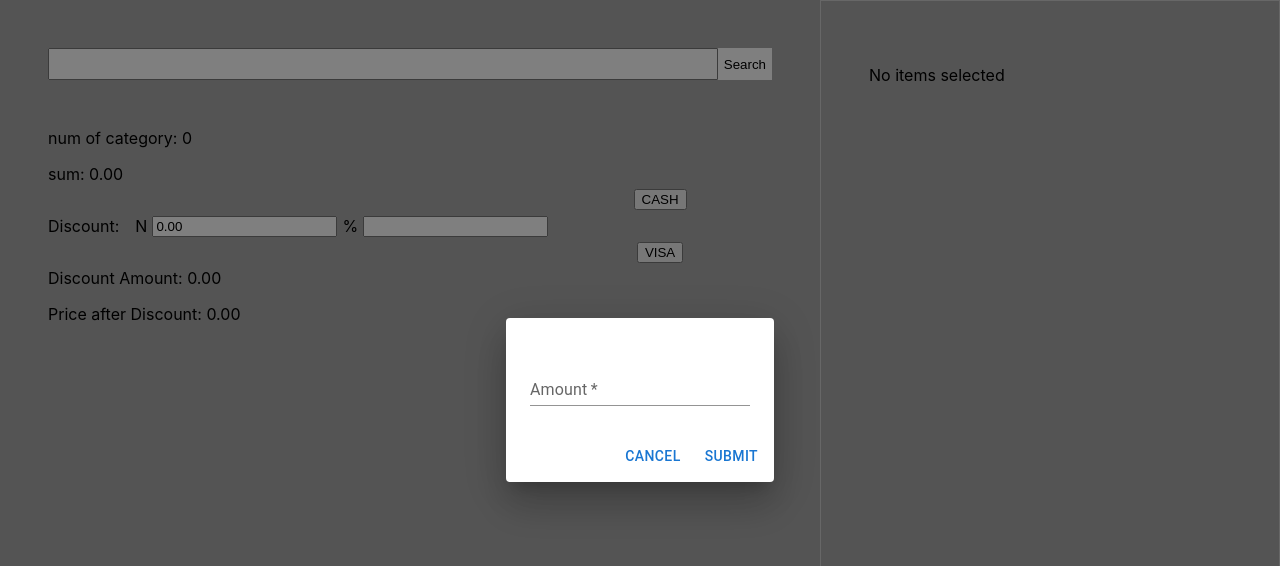
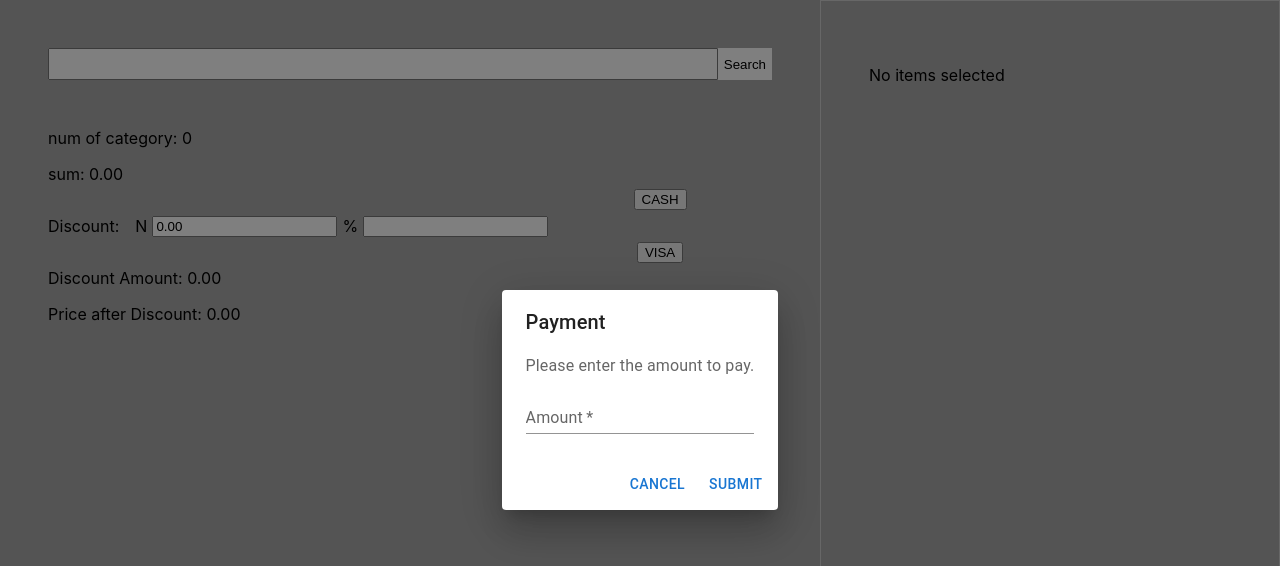
Before and after one commit to reemodo/MATAJER, a React (Create React App) app in the folder client/: page / in a window 1280 px wide. Both pictures are taken after a click on the button "CASH". Shown: the top 566 px of the page. Built offline with nearby package versions, Linux system fonts and the light colour scheme.

Commit message:
add postOrder Api

```diff
--- a/client/src/components/PaymentMethods/Payment.js/Payment.jsx
+++ b/client/src/components/PaymentMethods/Payment.js/Payment.jsx
@@ -1,11 +1,35 @@
 import React, { useState } from 'react'
 import './payment.css'
 import PaymentDialog from '../../paymentDialog/PaymentDialog';
-const Payment = ({finalPrice,setFinalPrice}) => {
+import { usePostOrders } from '../../hooks/usePostOrder';
+import { useCallback } from 'react';
+
+const Payment = ({selectedItems, discountAmount, paymentFinalPrice}) => {
   const [open, setOpen] = React.useState(false);
+  const { isLoading1, error1, postOrders } = usePostOrders();
+
+  const handleOnSubmit = useCallback(async (amount) => {
+    try {
+      if(paymentFinalPrice - amount <= 0){
+
+        const response = await postOrders({selectedItems, discountAmount, paymentFinalPrice});
+        if (response) {
+          // Handle multiple search results
+          alert("order add")
+        } else{
+          alert("Field to add order")
+          }
+      }
+
+
+    } catch (error) {
+      console.error('Error add order items:', error);
+    }
+  }, [postOrders, selectedItems]);
 
   const handleClickOpen = () => {
     setOpen(true);
+
   };
 
   const handleClose = () => {
@@ -14,7 +38,7 @@ const Payment = ({finalPrice,setFinalPrice}) => {
   return (
     <div className='paymentContainer'>
       {open==true && (
-        <PaymentDialog finalPrice setFinalPrice  handleClickOpen={handleClickOpen} handleClose={handleClose}/>
+        <PaymentDialog finalPrice setFinalPrice handleOnSubmit ={handleOnSubmit} handleClickOpen={handleClickOpen} handleClose={handleClose} handleOnSubmit={handleOnSubmit}/>
       )}
       <button onClick={handleClickOpen} >CASH</button>
       <button onClick={handleClickOpen}>VISA</button>
--- a/client/src/components/api/getProducts.api.js
+++ b/client/src/components/api/getProducts.api.js
@@ -19,7 +19,14 @@ export const productsApi = createApi({
       }),
 
     }),
+    postOrder: builder.mutation({
+      query: (newOrder) => ({
+        url: `/orders`, // Ensure this is the correct endpoint
+        method: 'POST',
+        body: newOrder, // Send the new order in the request body
+      }),
+    }),
   }),
 });
 
-export const { useGetSelectedItemsQuery, useLazyGetSelectedItemsQuery, useLazyGetSelectedItemDiscountQuery } = productsApi;
+export const { useGetSelectedItemsQuery, useLazyGetSelectedItemsQuery, useLazyGetSelectedItemDiscountQuery, usePostOrderMutation } = productsApi;
--- a/client/src/components/home/Home.js
+++ b/client/src/components/home/Home.js
@@ -18,7 +18,6 @@ const Home = ({}) => {
   const [itemsDiscount, setItemsDiscount] = useState({})
   const { isLoading, error, fetchItems } = useGetItems();
   const { isLoading1, error1, fetchItemDiscounts } = useGetItemDiscounts();
-
   const handleSelectItem = useCallback(async (item) => {
     try {
       // Fetch the item discounts
@@ -171,6 +170,8 @@ const Home = ({}) => {
   inputPercentageValue={inputPercentageValue}
   onInputChange={handleInputChange}
   onInputPercentageChange={handleInputPercentageChange}
+  selectedItems={selectedItems}
+
 />
       </div>
 
--- a/client/src/components/home/SumAndPayment.js
+++ b/client/src/components/home/SumAndPayment.js
@@ -11,7 +11,8 @@ const SumAndPayment = ({
   inputDiscountValue,
   inputPercentageValue,
   onInputChange,
-  onInputPercentageChange
+  onInputPercentageChange,
+  selectedItems
 }) => (
   <div className="sumAndPaymentContainer">
     <div className="finalSum">
@@ -28,7 +29,7 @@ const SumAndPayment = ({
       <p>Price after Discount: {discountedPrice}</p>
     </div>
     <div className="paymentDiv">
-      <Payment finalPrice={paymentFinalPrice} />
+      <Payment finalPrice={paymentFinalPrice} selectedItems={selectedItems} discountAmount={discountAmount} paymentFinalPrice={paymentFinalPrice} />
     </div>
   </div>
 );
--- /dev/null
+++ b/client/src/components/hooks/usePostOrder.js
@@ -0,0 +1,62 @@
+import { useCallback, useState } from "react";
+import { usePostOrderMutation } from "../api/getProducts.api"; // Adjust path if necessary
+import customerData from "../../constants/demoData";
+
+export const usePostOrders = () => {
+  const [pendingAddOrder, setPendingEvent] = useState(false);
+  const [isErrorPostOrder, setIsErrorEvent] = useState(false);
+  const [postOrder] = usePostOrderMutation();
+  const [order, setOrder] = useState();
+
+  const postOrders = useCallback(
+    async ({ selectedItems, discountAmount, paymentFinalPrice }) => {
+      setPendingEvent(true);
+      setIsErrorEvent(false);
+
+      // Build the order object using customerData and provided params
+      const orderData = {
+        ...customerData, // Include the customer data
+        discount: discountAmount,
+        ordernumber: `ORD${Math.floor(Math.random() * 100000)}`, // Generate order number
+        salestax: 8, // Assuming 8% sales tax
+        price: paymentFinalPrice,
+        paymentmethod: "credit_card", // Default to credit card, can be dynamic
+        paymentdate: new Date().toISOString().split('T')[0], // Current date
+        note: "Please ship fast", // Placeholder note
+        products: selectedItems.map(item => ({
+          productid: item.productid,
+          barcode: item.barcode,
+          productname: item.productname,
+          quantityordered: item.quantityordered,
+          unitprice: item.unitprice,
+          discount: item.discount || 0,
+          supplierid: item.supplierid,
+          selectedcolor: item.selectedcolor,
+          selectedsize: item.selectedsize,
+          price: item.price,
+          orderdate: new Date().toISOString().split('T')[0],
+          status: "in_stock",
+          expirydate: item.expirydate || "2025-09-08",
+          type: item.type || "regular"
+        })),
+      };
+
+      try {
+        const response = await postOrder(orderData); // Post the built order
+        if (response.data.orderId) {
+          return true;
+        }
+        return false;
+      } catch (error) {
+        console.error("Error adding order:", error); // Better error logging
+        setIsErrorEvent(true);
+        throw error; // Re-throw the error for custom handling
+      } finally {
+        setPendingEvent(false);
+      }
+    },
+    [postOrder, pendingAddOrder]
+  );
+
+  return { isLoading: pendingAddOrder, error: isErrorPostOrder, postOrders };
+};
--- a/client/src/components/paymentDialog/PaymentDialog.js
+++ b/client/src/components/paymentDialog/PaymentDialog.js
@@ -1,4 +1,5 @@
 import * as React from "react";
+import { useState } from "react";
 import Button from "@mui/material/Button";
 import TextField from "@mui/material/TextField";
 import Dialog from "@mui/material/Dialog";
@@ -11,7 +12,22 @@ export default function PaymentDialog({
   handleClose,
   finalPrice,
   setFinalPrice,
+  handleOnSubmit
 }) {
+  const [amount, setAmount] = useState(finalPrice || 0); // Initialize state for TextField value
+
+  // Handle TextField change
+  const handleAmountChange = (event) => {
+    setAmount(event.target.value); // Update the state with the TextField value
+  };
+
+  // Handle form submit
+  const handleSubmit = (event) => {
+    event.preventDefault();
+    handleOnSubmit(amount); // Call the provided function with the amount value
+    handleClose(); // Close the dialog
+  };
+
   return (
     <React.Fragment>
       <Dialog
@@ -19,19 +35,12 @@ export default function PaymentDialog({
         onClose={handleClose}
         PaperProps={{
           component: "form",
-          onSubmit: (event) => {
-            event.preventDefault();
-            const formData = new FormData(event.currentTarget);
-            const formJson = Object.fromEntries(formData.entries());
-            const email = formJson.email;
-            console.log(email);
-            handleClose();
-          },
+          onSubmit: handleSubmit, // Use handleSubmit for form submission
         }}
       >
-        <DialogTitle> </DialogTitle>
+        <DialogTitle>Payment</DialogTitle>
         <DialogContent>
-          <DialogContentText></DialogContentText>
+          <DialogContentText>Please enter the amount to pay.</DialogContentText>
           <TextField
             autoFocus
             required
@@ -40,6 +49,8 @@ export default function PaymentDialog({
             type="number"
             fullWidth
             variant="standard"
+            value={amount} // Bind state to the TextField
+            onChange={handleAmountChange} // Handle change in input
           />
         </DialogContent>
         <DialogActions>
--- /dev/null
+++ b/client/src/constants/demoData.js
@@ -0,0 +1,10 @@
+const customerData = {
+    "customerid" : 1,
+    "customername" : "John Doe",
+    "type": "-1",
+    "status": "completed",
+    "printed": true,
+}
+exports.module = {
+    customerData
+}
```
